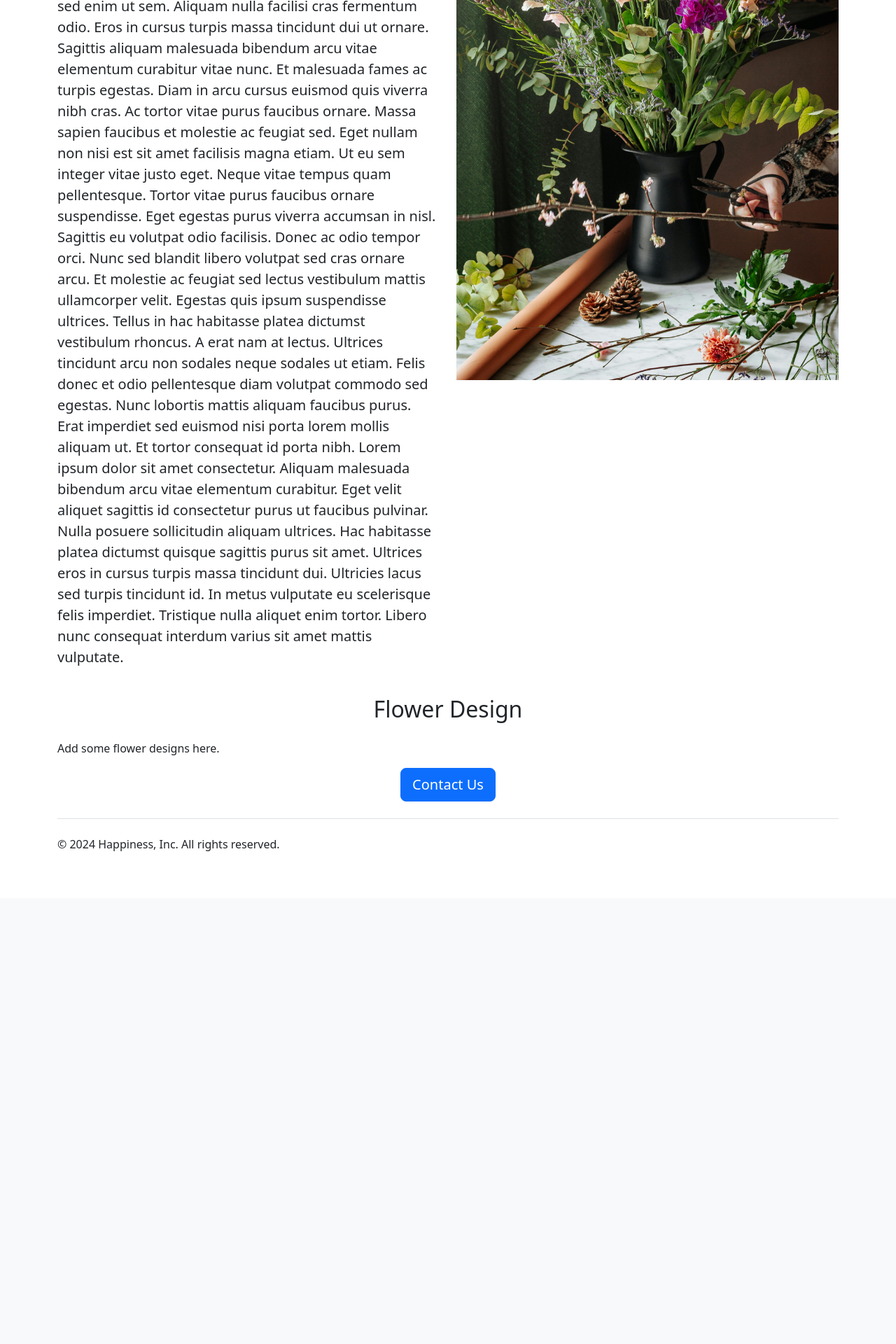
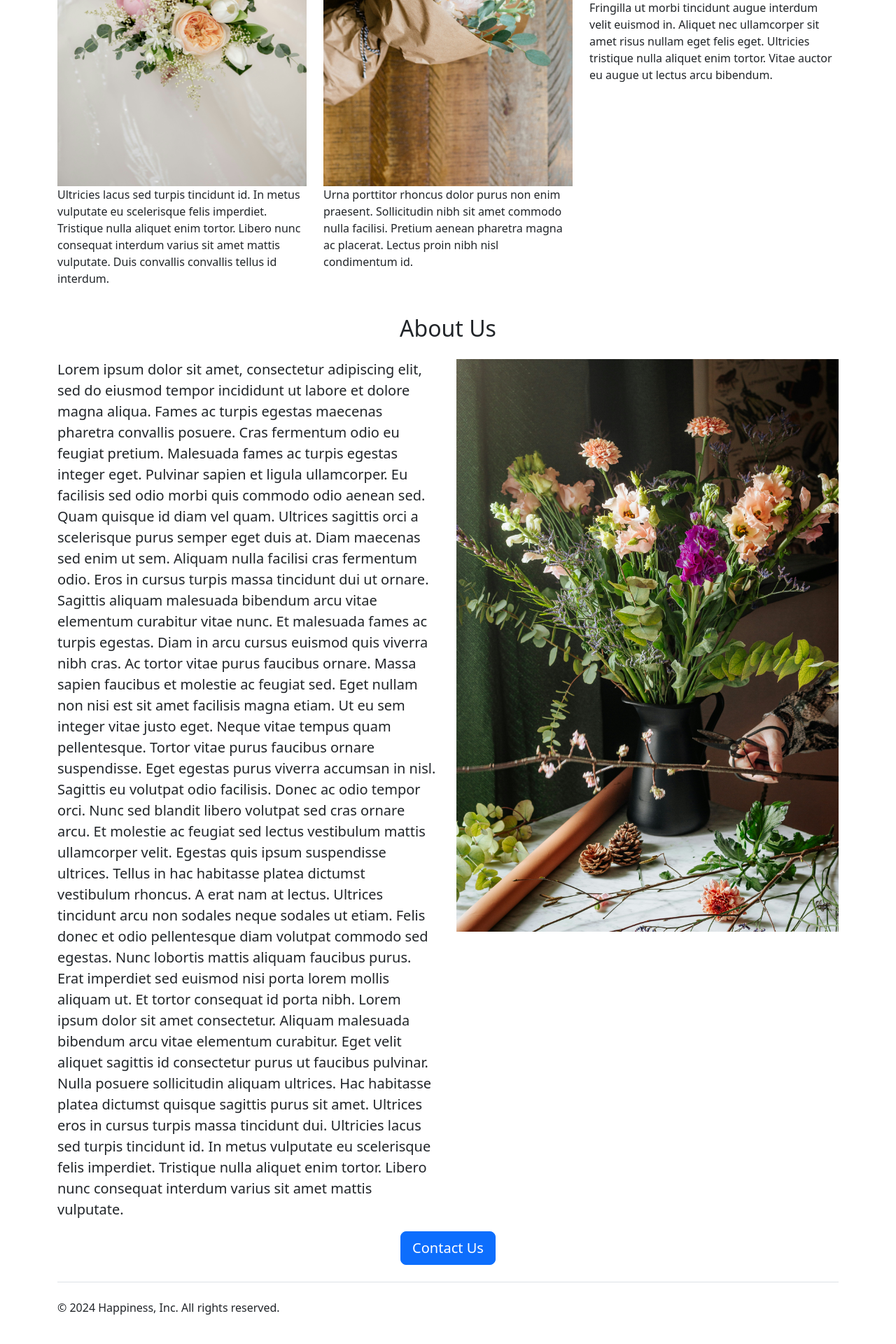
Before and after one commit to affragak/HappinessWebsite, a Flask app: page / in a window 1280 px wide. Shown: the part 827-2747 px from the top of the page at 70% size. Before the commit the page ends 2043 px from the top, so only its background shows below. Run offline with Flask 3, Linux system fonts and the light colour scheme.

Commit message:
added flower design

```diff
--- a/templates/home.html
+++ b/templates/home.html
@@ -13,9 +13,35 @@
   </head>
   <body>
     {% include "nav.html" %}
+
     <div class="container">
   <h1 class="text-center mt-2 mb-4 display-3">Flower design and more...</h1>
     <img class="img-fluid" id="banner" src="https://5e13737c-52f2-4aed-a785-1d732702026b-00-28sdt954j9bd0.worf.replit.dev/static/banner.jpg">
+
+    <h2 class="text-center mt-4 mb-4">Flower Design</h2>
+      <p>
+        Tristique sollicitudin nibh sit amet commodo nulla. Aliquam sem fringilla ut morbi tincidunt augue. At quis risus sed vulputate odio ut enim blandit volutpat. Eu augue ut lectus arcu bibendum. Molestie at elementum eu facilisis. Purus semper eget duis at tellus at urna.
+      </p>
+      <div class="row">
+        <div class="col-4">
+          <img class="img-fluid max-width:100%; height:auto;"src="/static/flowerd1.jpg">
+    <p>
+      Ultricies lacus sed turpis tincidunt id. In metus vulputate eu scelerisque felis imperdiet. Tristique nulla aliquet enim tortor. Libero nunc consequat interdum varius sit amet mattis vulputate. Duis convallis convallis tellus id interdum.
+    </p>
+        </div>
+    <div class="col-4">
+      <img class="img-fluid max-width:100%; height:auto;"src="/static/flowerd2.jpg">
+      <p>
+        Urna porttitor rhoncus dolor purus non enim praesent. Sollicitudin nibh sit amet commodo nulla facilisi. Pretium aenean pharetra magna ac placerat. Lectus proin nibh nisl condimentum id.
+      </p>
+    </div>
+        <div class="col-4">
+          <img class="img-fluid max-width:100%; height:auto;"src="/static/flowerd3.jpg">
+          <p>
+            Fringilla ut morbi tincidunt augue interdum velit euismod in. Aliquet nec ullamcorper sit amet risus nullam eget felis eget. Ultricies tristique nulla aliquet enim tortor. Vitae auctor eu augue ut lectus arcu bibendum.
+          </p>
+        </div>
+      </div>
       <h2 class="text-center mt-4 mb-4">About Us</h2>
         <div class="row">
           <div class="col-6">
@@ -29,16 +55,14 @@
         Ultricies lacus sed turpis tincidunt id. In metus vulputate eu scelerisque felis imperdiet. Tristique nulla aliquet enim tortor. Libero nunc consequat interdum varius sit amet mattis vulputate.
       </p>
           </div>
-      <div class="col-6">
+        <div class="col-6 mb-6">
         <img class="img-fluid max-width:100%; height:auto;"src="/static/flowerwork.jpg">
         </div>
         </div>
-    <h2 class="text-center mt-4 mb-4">Flower Design</h2>
-    <p>
-      Add some flower designs here.
-    </p class="text-center">
       <div class="text-center">
     <a href="mailto:info@happinessgr.com" class="btn btn-primary btn-lg">Contact Us</a>
+      </div>
+
     {% include "footer.html" %}
   </body>
 </html>
--- a/templates/nav.html
+++ b/templates/nav.html
@@ -1,9 +1,17 @@
-<nav class="navbar bg-body-tertiary shadow-sm fixed-top bg-white">
-  <div class="container">
-    <a class="navbar-brand" href="#">
-      <img src="/static/logo.svg" alt="" width="30" height="24">
-      Happiness
+<div class="container bg-body-tertiary shadow-sm fixed-top bg-white">
+  <header class="d-flex flex-wrap justify-content-center py-3 mb-4 border-bottom">
+    <a href="/" class="d-flex align-items-center mb-3 mb-md-0 me-md-auto link-body-emphasis text-decoration-none">
+       <img src="/static/happinesslogo.svg" alt="" width="30" height="24">
+      <svg class="bi me-2" width="40" height="32"><use xlink:href="#bootstrap"/></svg>
+      <span class="fs-4">Happiness. Flower design and more...</span>
     </a>
-  </div>
-</nav>
-<div style="height:56px"></div>
+
+    <ul class="nav nav-pills">
+      <li class="nav-item"><a href="#" class="nav-link active" aria-current="page">Home</a></li>
+      <li class="nav-item"><a href="#" class="nav-link">Flowers</a></li>
+      <li class="nav-item"><a href="#" class="nav-link">Design</a></li>
+      <li class="nav-item"><a href="#" class="nav-link">Contact</a></li>
+      <li class="nav-item"><a href="#" class="nav-link">Info</a></li>
+    </ul>
+  </header>
+</div>
```
Also changed, not shown: static/flowerd1.jpg (added), static/flowerd2.jpg (added), static/happinesslogo.svg (added), 1 other file. Lines whose indentation alone changed are shown as unchanged.
